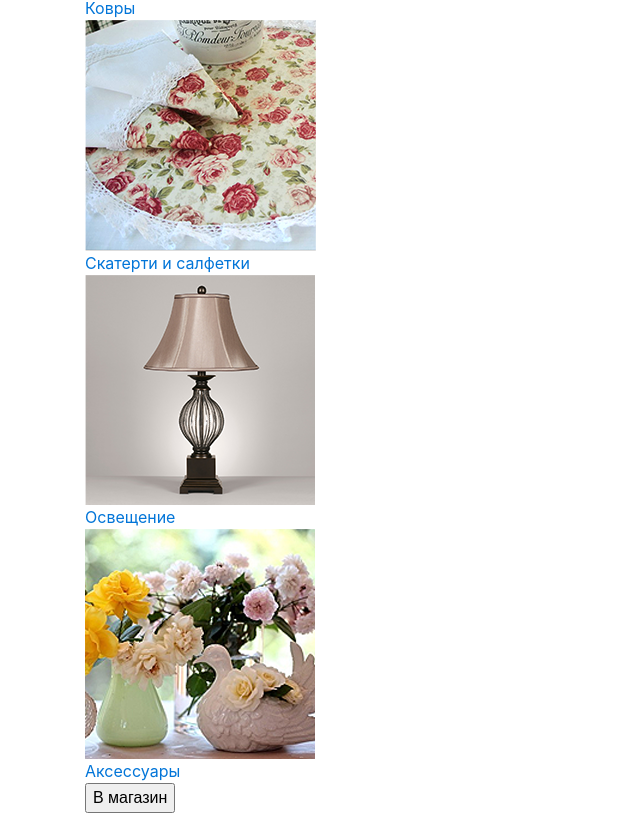
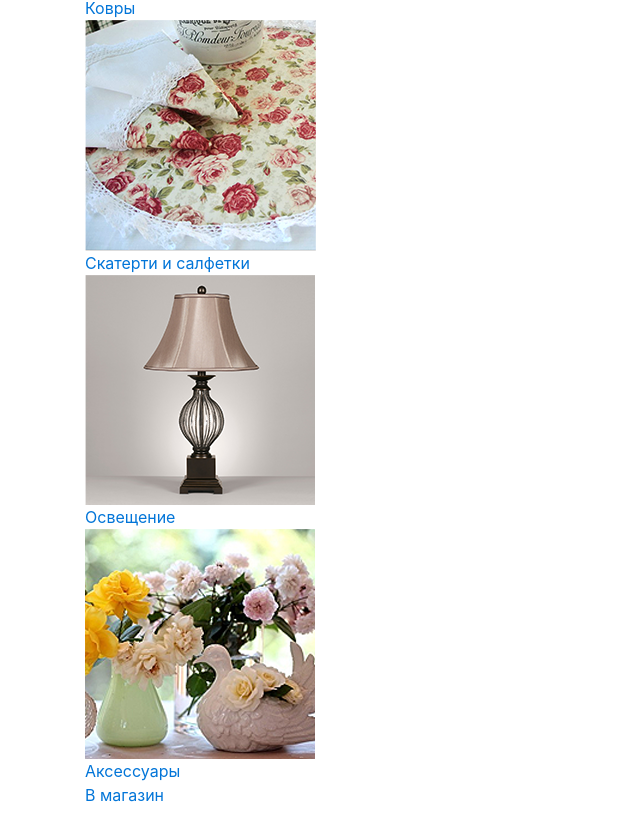
Before and after one commit to rusomirt/homemania.ru, a website: page index.html in a window 1280 px wide. Shown: the part 6955-7768 px from the top of the page, without its empty margins (0-640 px from the left). Drawn offline with Linux system fonts and the light colour scheme.

Commit message:
index: <button> -> <a>

```diff
--- a/index.html
+++ b/index.html
@@ -408,7 +408,7 @@
             </div>
         </div>
         <div class="shop__btn-wrapper">
-            <button type="button" class="shop__btn">В магазин</button>
+            <a href="#" class="shop__btn">В магазин</a>
         </div>
     </div>
 </div>
--- a/sass/style.scss
+++ b/sass/style.scss
@@ -51,6 +51,7 @@ h3 {
   box-shadow: 1px 1px 2px 0 rgba(0, 0, 0, 0.6);
   background-color: $color-green;
   cursor: pointer;
+
   &, &:hover, &:focus {
     color: $white;
   }
@@ -546,6 +547,7 @@ h3 {
 .ideas {
   @include responsive-prop(margin, $ideas-margins);
 
+  // TODO: replace with .header--underlined
   .ideas__hdr-wrapper {
     @include responsive-prop(margin, $ideas-header-margins);
     @include responsive-prop(padding, $ideas-header-paddings);
@@ -589,6 +591,8 @@ h3 {
           @include responsive-prop(font-size, $idea-teaser-font-sizes);
           line-height: $idea-teaser-line-height;
         }
+
+        // ? TODO: replace with .btn--narrow ?
         .ideas__idea-btn-wrapper {
           display: flex;
           justify-content: center;
@@ -797,6 +801,7 @@ h3 {
 .shop {
   @include responsive-prop(margin, $shop-margins);
 
+  // TODO: replace with .header--underlined
   .shop__header-wrapper {
     @include responsive-prop(margin, $shop-header-margins);
     @include responsive-prop(padding, $shop-header-paddings);
@@ -807,6 +812,7 @@ h3 {
     }
   }
 
+  // TODO: replace with .btn--wide (narrow)
   .shop__btn-wrapper {
     display: flex;
     justify-content: center;
@@ -814,7 +820,6 @@ h3 {
 
     .shop__btn {
       @extend .btn;
-      @extend .btn-primary;
       font-size: $shop-btn-font-size;
       @include responsive-prop(padding, $shop-btn-paddings);
       box-shadow: 2px 2px 5px 0 rgba(1, 1, 1, 0.5);
```
